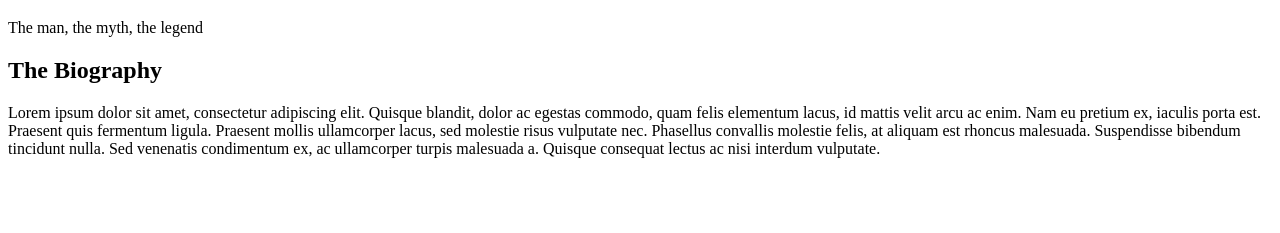
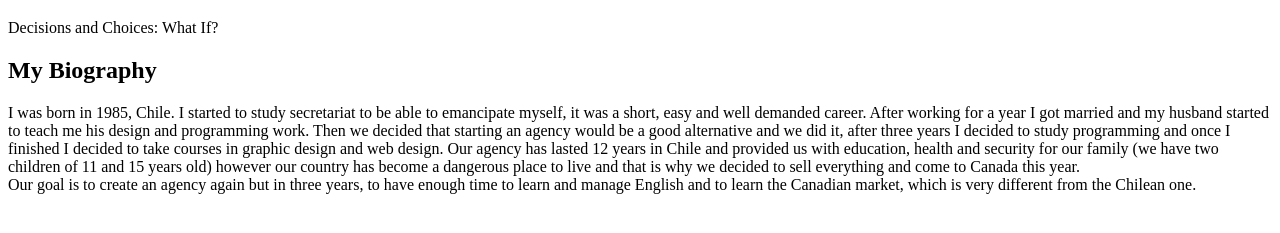
Before and after one commit to dabustosa85/lab-01, a plain HTML site: page index.html in a window 1280 px wide. Shown: the part 61-294 px from the top of the page. Drawn offline with Linux system fonts and the light colour scheme.

Commit message:
True biography

```diff
--- a/index.html
+++ b/index.html
@@ -8,12 +8,13 @@
 </head>
 <body>
     <header><h1>Daniela Bustos Aranda - Biography</h1>
-    <p>The man, the myth, the legend</p></header>
+    <p>Decisions and Choices: What If?</p></header>
 
     <section>
-        <h2>The Biography</h2>
+        <h2>My Biography</h2>
         <p>
-            Lorem ipsum dolor sit amet, consectetur adipiscing elit. Quisque blandit, dolor ac egestas commodo, quam felis elementum lacus, id mattis velit arcu ac enim. Nam eu pretium ex, iaculis porta est. Praesent quis fermentum ligula. Praesent mollis ullamcorper lacus, sed molestie risus vulputate nec. Phasellus convallis molestie felis, at aliquam est rhoncus malesuada. Suspendisse bibendum tincidunt nulla. Sed venenatis condimentum ex, ac ullamcorper turpis malesuada a. Quisque consequat lectus ac nisi interdum vulputate.
+            I was born in 1985, Chile. I started to study secretariat to be able to emancipate myself, it was a short, easy and well demanded career. After working for a year I got married and my husband started to teach me his design and programming work. Then we decided that starting an agency would be a good alternative and we did it, after three years I decided to study programming and once I finished I decided to take courses in graphic design and web design. Our agency has lasted 12 years in Chile and provided us with education, health and security for our family (we have two children of 11 and 15 years old) however our country has become a dangerous place to live and that is why we decided to sell everything and come to Canada this year. <br>
+            Our goal is to create an agency again but in three years, to have enough time to learn and manage English and to learn the Canadian market, which is very different from the Chilean one.
         </p>
     </section>
 </body>
```
